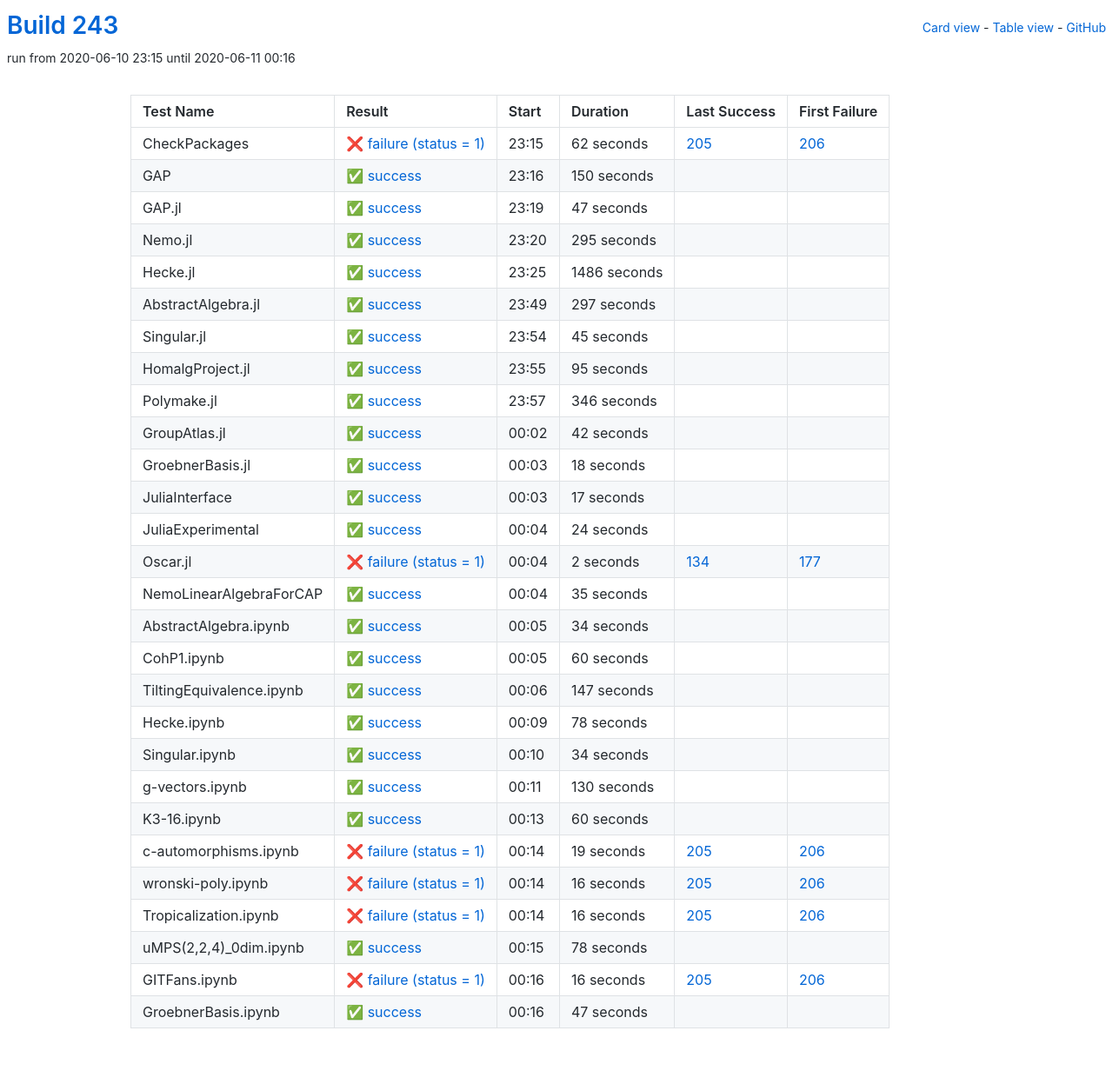
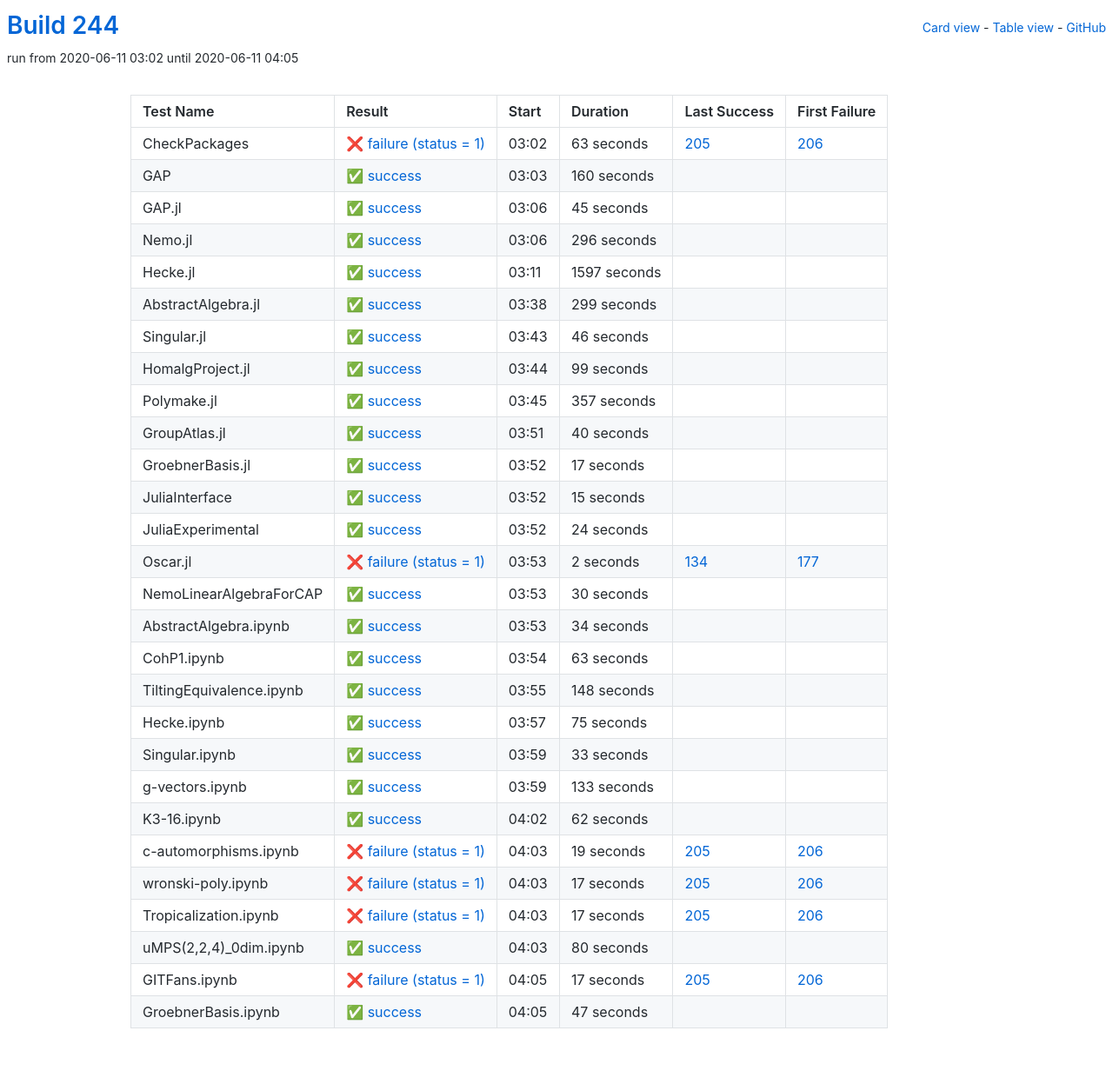
Before and after one commit to oscar-system/oscar-ci-status-stable, a Jekyll site: the page built from table.html, in a window 1280 px wide. Shown: the whole page at 87% size. Built offline with Jekyll 4.4.1, drawn with Linux system fonts in a browser that asks for light colours.

Commit message:
Build #244

```diff
--- a/_data/ci.yml
+++ b/_data/ci.yml
@@ -1,6 +1,6 @@
 ---
-build: 243
-build_url: https://oscarci.mathematik.uni-kl.de/job/oscar-stable/243/
+build: 244
+build_url: https://oscarci.mathematik.uni-kl.de/job/oscar-stable/244/
 job: oscar-stable
 organization: oscar-system
 repo: oscar-ci-status-stable
@@ -8,80 +8,32 @@ repourl: https://github.com/oscar-system/oscar-ci-status-stable
 tests:
 - name: CheckPackages
   id: checkpackages
-  log: https://oscarci.mathematik.uni-kl.de/job/oscar-stable/243/artifact/logs/build-243/CheckPackages.log
-  start: 2020-06-10 23:15
+  log: https://oscarci.mathematik.uni-kl.de/job/oscar-stable/244/artifact/logs/build-244/CheckPackages.log
+  start: 2020-06-11 03:02
   success: false
   exitcode: 1
   status: failure
-  duration: 62
+  duration: 63
   last_success: 205
   last_success_url: https://oscarci.mathematik.uni-kl.de/job/oscar-stable/205/
   first_failure: 206
   first_failure_url: https://oscarci.mathematik.uni-kl.de/job/oscar-stable/206/
 - name: GAP
   id: gap
-  log: https://oscarci.mathematik.uni-kl.de/job/oscar-stable/243/artifact/logs/build-243/GAP.log
-  start: 2020-06-10 23:16
+  log: https://oscarci.mathematik.uni-kl.de/job/oscar-stable/244/artifact/logs/build-244/GAP.log
+  start: 2020-06-11 03:03
   success: true
   exitcode: 0
   status: success
-  duration: 150
+  duration: 160
   last_success: false
   last_success_url:
   first_failure: false
   first_failure_url:
 - name: GAP.jl
   id: gap-jl
-  log: https://oscarci.mathematik.uni-kl.de/job/oscar-stable/243/artifact/logs/build-243/GAP.jl.log
-  start: 2020-06-10 23:19
-  success: true
-  exitcode: 0
-  status: success
-  duration: 47
-  last_success: false
-  last_success_url:
-  first_failure: false
-  first_failure_url:
-- name: Nemo.jl
-  id: nemo-jl
-  log: https://oscarci.mathematik.uni-kl.de/job/oscar-stable/243/artifact/logs/build-243/Nemo.jl.log
-  start: 2020-06-10 23:20
-  success: true
-  exitcode: 0
-  status: success
-  duration: 295
-  last_success: false
-  last_success_url:
-  first_failure: false
-  first_failure_url:
-- name: Hecke.jl
-  id: hecke-jl
-  log: https://oscarci.mathematik.uni-kl.de/job/oscar-stable/243/artifact/logs/build-243/Hecke.jl.log
-  start: 2020-06-10 23:25
-  success: true
-  exitcode: 0
-  status: success
-  duration: 1486
-  last_success: false
-  last_success_url:
-  first_failure: false
-  first_failure_url:
-- name: AbstractAlgebra.jl
-  id: abstractalgebra-jl
-  log: https://oscarci.mathematik.uni-kl.de/job/oscar-stable/243/artifact/logs/build-243/AbstractAlgebra.jl.log
-  start: 2020-06-10 23:49
-  success: true
-  exitcode: 0
-  status: success
-  duration: 297
-  last_success: false
-  last_success_url:
-  first_failure: false
-  first_failure_url:
-- name: Singular.jl
-  id: singular-jl
-  log: https://oscarci.mathematik.uni-kl.de/job/oscar-stable/243/artifact/logs/build-243/Singular.jl.log
-  start: 2020-06-10 23:54
+  log: https://oscarci.mathematik.uni-kl.de/job/oscar-stable/244/artifact/logs/build-244/GAP.jl.log
+  start: 2020-06-11 03:06
   success: true
   exitcode: 0
   status: success
@@ -90,58 +42,94 @@ tests:
   last_success_url:
   first_failure: false
   first_failure_url:
-- name: HomalgProject.jl
-  id: homalgproject-jl
-  log: https://oscarci.mathematik.uni-kl.de/job/oscar-stable/243/artifact/logs/build-243/HomalgProject.jl.log
-  start: 2020-06-10 23:55
+- name: Nemo.jl
+  id: nemo-jl
+  log: https://oscarci.mathematik.uni-kl.de/job/oscar-stable/244/artifact/logs/build-244/Nemo.jl.log
+  start: 2020-06-11 03:06
   success: true
   exitcode: 0
   status: success
-  duration: 95
+  duration: 296
+  last_success: false
+  last_success_url:
+  first_failure: false
+  first_failure_url:
+- name: Hecke.jl
+  id: hecke-jl
+  log: https://oscarci.mathematik.uni-kl.de/job/oscar-stable/244/artifact/logs/build-244/Hecke.jl.log
+  start: 2020-06-11 03:11
+  success: true
+  exitcode: 0
+  status: success
+  duration: 1597
+  last_success: false
+  last_success_url:
+  first_failure: false
+  first_failure_url:
+- name: AbstractAlgebra.jl
+  id: abstractalgebra-jl
+  log: https://oscarci.mathematik.uni-kl.de/job/oscar-stable/244/artifact/logs/build-244/AbstractAlgebra.jl.log
+  start: 2020-06-11 03:38
+  success: true
+  exitcode: 0
+  status: success
+  duration: 299
+  last_success: false
+  last_success_url:
+  first_failure: false
+  first_failure_url:
+- name: Singular.jl
+  id: singular-jl
+  log: https://oscarci.mathematik.uni-kl.de/job/oscar-stable/244/artifact/logs/build-244/Singular.jl.log
+  start: 2020-06-11 03:43
+  success: true
+  exitcode: 0
+  status: success
+  duration: 46
+  last_success: false
+  last_success_url:
+  first_failure: false
+  first_failure_url:
+- name: HomalgProject.jl
+  id: homalgproject-jl
+  log: https://oscarci.mathematik.uni-kl.de/job/oscar-stable/244/artifact/logs/build-244/HomalgProject.jl.log
+  start: 2020-06-11 03:44
+  success: true
+  exitcode: 0
+  status: success
+  duration: 99
   last_success: false
   last_success_url:
   first_failure: false
   first_failure_url:
 - name: Polymake.jl
   id: polymake-jl
-  log: https://oscarci.mathematik.uni-kl.de/job/oscar-stable/243/artifact/logs/build-243/Polymake.jl.log
-  start: 2020-06-10 23:57
+  log: https://oscarci.mathematik.uni-kl.de/job/oscar-stable/244/artifact/logs/build-244/Polymake.jl.log
+  start: 2020-06-11 03:45
   success: true
   exitcode: 0
   status: success
-  duration: 346
+  duration: 357
   last_success: false
   last_success_url:
   first_failure: false
   first_failure_url:
 - name: GroupAtlas.jl
   id: groupatlas-jl
-  log: https://oscarci.mathematik.uni-kl.de/job/oscar-stable/243/artifact/logs/build-243/GroupAtlas.jl.log
-  start: 2020-06-11 00:02
+  log: https://oscarci.mathematik.uni-kl.de/job/oscar-stable/244/artifact/logs/build-244/GroupAtlas.jl.log
+  start: 2020-06-11 03:51
   success: true
   exitcode: 0
   status: success
-  duration: 42
+  duration: 40
   last_success: false
   last_success_url:
   first_failure: false
   first_failure_url:
 - name: GroebnerBasis.jl
   id: groebnerbasis-jl
-  log: https://oscarci.mathematik.uni-kl.de/job/oscar-stable/243/artifact/logs/build-243/GroebnerBasis.jl.log
-  start: 2020-06-11 00:03
-  success: true
-  exitcode: 0
-  status: success
-  duration: 18
-  last_success: false
-  last_success_url:
-  first_failure: false
-  first_failure_url:
-- name: JuliaInterface
-  id: juliainterface
-  log: https://oscarci.mathematik.uni-kl.de/job/oscar-stable/243/artifact/logs/build-243/JuliaInterface.log
-  start: 2020-06-11 00:03
+  log: https://oscarci.mathematik.uni-kl.de/job/oscar-stable/244/artifact/logs/build-244/GroebnerBasis.jl.log
+  start: 2020-06-11 03:52
   success: true
   exitcode: 0
   status: success
@@ -150,10 +138,22 @@ tests:
   last_success_url:
   first_failure: false
   first_failure_url:
+- name: JuliaInterface
+  id: juliainterface
+  log: https://oscarci.mathematik.uni-kl.de/job/oscar-stable/244/artifact/logs/build-244/JuliaInterface.log
+  start: 2020-06-11 03:52
+  success: true
+  exitcode: 0
+  status: success
+  duration: 15
+  last_success: false
+  last_success_url:
+  first_failure: false
+  first_failure_url:
 - name: JuliaExperimental
   id: juliaexperimental
-  log: https://oscarci.mathematik.uni-kl.de/job/oscar-stable/243/artifact/logs/build-243/JuliaExperimental.log
-  start: 2020-06-11 00:04
+  log: https://oscarci.mathematik.uni-kl.de/job/oscar-stable/244/artifact/logs/build-244/JuliaExperimental.log
+  start: 2020-06-11 03:52
   success: true
   exitcode: 0
   status: success
@@ -164,8 +164,8 @@ tests:
   first_failure_url:
 - name: Oscar.jl
   id: oscar-jl
-  log: https://oscarci.mathematik.uni-kl.de/job/oscar-stable/243/artifact/logs/build-243/Oscar.jl.log
-  start: 2020-06-11 00:04
+  log: https://oscarci.mathematik.uni-kl.de/job/oscar-stable/244/artifact/logs/build-244/Oscar.jl.log
+  start: 2020-06-11 03:53
   success: false
   exitcode: 1
   status: failure
@@ -176,20 +176,20 @@ tests:
   first_failure_url: https://oscarci.mathematik.uni-kl.de/job/oscar-stable/177/
 - name: NemoLinearAlgebraForCAP
   id: nemolinearalgebraforcap
-  log: https://oscarci.mathematik.uni-kl.de/job/oscar-stable/243/artifact/logs/build-243/NemoLinearAlgebraForCAP.log
-  start: 2020-06-11 00:04
+  log: https://oscarci.mathematik.uni-kl.de/job/oscar-stable/244/artifact/logs/build-244/NemoLinearAlgebraForCAP.log
+  start: 2020-06-11 03:53
   success: true
   exitcode: 0
   status: success
-  duration: 35
+  duration: 30
   last_success: false
   last_success_url:
   first_failure: false
   first_failure_url:
 - name: AbstractAlgebra.ipynb
   id: abstractalgebra-ipynb
-  log: https://oscarci.mathematik.uni-kl.de/job/oscar-stable/243/artifact/logs/build-243/AbstractAlgebra.ipynb.log
-  start: 2020-06-11 00:05
+  log: https://oscarci.mathematik.uni-kl.de/job/oscar-stable/244/artifact/logs/build-244/AbstractAlgebra.ipynb.log
+  start: 2020-06-11 03:53
   success: true
   exitcode: 0
   status: success
@@ -200,80 +200,80 @@ tests:
   first_failure_url:
 - name: CohP1.ipynb
   id: cohp1-ipynb
-  log: https://oscarci.mathematik.uni-kl.de/job/oscar-stable/243/artifact/logs/build-243/CohP1.ipynb.log
-  start: 2020-06-11 00:05
+  log: https://oscarci.mathematik.uni-kl.de/job/oscar-stable/244/artifact/logs/build-244/CohP1.ipynb.log
+  start: 2020-06-11 03:54
   success: true
   exitcode: 0
   status: success
-  duration: 60
+  duration: 63
   last_success: false
   last_success_url:
   first_failure: false
   first_failure_url:
 - name: TiltingEquivalence.ipynb
   id: tiltingequivalence-ipynb
-  log: https://oscarci.mathematik.uni-kl.de/job/oscar-stable/243/artifact/logs/build-243/TiltingEquivalence.ipynb.log
-  start: 2020-06-11 00:06
+  log: https://oscarci.mathematik.uni-kl.de/job/oscar-stable/244/artifact/logs/build-244/TiltingEquivalence.ipynb.log
+  start: 2020-06-11 03:55
   success: true
   exitcode: 0
   status: success
-  duration: 147
+  duration: 148
   last_success: false
   last_success_url:
   first_failure: false
   first_failure_url:
 - name: Hecke.ipynb
   id: hecke-ipynb
-  log: https://oscarci.mathematik.uni-kl.de/job/oscar-stable/243/artifact/logs/build-243/Hecke.ipynb.log
-  start: 2020-06-11 00:09
+  log: https://oscarci.mathematik.uni-kl.de/job/oscar-stable/244/artifact/logs/build-244/Hecke.ipynb.log
+  start: 2020-06-11 03:57
   success: true
   exitcode: 0
   status: success
-  duration: 78
+  duration: 75
   last_success: false
   last_success_url:
   first_failure: false
   first_failure_url:
 - name: Singular.ipynb
   id: singular-ipynb
-  log: https://oscarci.mathematik.uni-kl.de/job/oscar-stable/243/artifact/logs/build-243/Singular.ipynb.log
-  start: 2020-06-11 00:10
+  log: https://oscarci.mathematik.uni-kl.de/job/oscar-stable/244/artifact/logs/build-244/Singular.ipynb.log
+  start: 2020-06-11 03:59
   success: true
   exitcode: 0
   status: success
-  duration: 34
+  duration: 33
   last_success: false
   last_success_url:
   first_failure: false
   first_failure_url:
 - name: g-vectors.ipynb
   id: g-vectors-ipynb
-  log: https://oscarci.mathematik.uni-kl.de/job/oscar-stable/243/artifact/logs/build-243/g-vectors.ipynb.log
-  start: 2020-06-11 00:11
+  log: https://oscarci.mathematik.uni-kl.de/job/oscar-stable/244/artifact/logs/build-244/g-vectors.ipynb.log
+  start: 2020-06-11 03:59
   success: true
   exitcode: 0
   status: success
-  duration: 130
+  duration: 133
   last_success: false
   last_success_url:
   first_failure: false
   first_failure_url:
 - name: K3-16.ipynb
   id: k3-16-ipynb
-  log: https://oscarci.mathematik.uni-kl.de/job/oscar-stable/243/artifact/logs/build-243/K3-16.ipynb.log
-  start: 2020-06-11 00:13
+  log: https://oscarci.mathematik.uni-kl.de/job/oscar-stable/244/artifact/logs/build-244/K3-16.ipynb.log
+  start: 2020-06-11 04:02
   success: true
   exitcode: 0
   status: success
-  duration: 60
+  duration: 62
   last_success: false
   last_success_url:
   first_failure: false
   first_failure_url:
 - name: c-automorphisms.ipynb
   id: c-automorphisms-ipynb
-  log: https://oscarci.mathematik.uni-kl.de/job/oscar-stable/243/artifact/logs/build-243/c-automorphisms.ipynb.log
-  start: 2020-06-11 00:14
+  log: https://oscarci.mathematik.uni-kl.de/job/oscar-stable/244/artifact/logs/build-244/c-automorphisms.ipynb.log
+  start: 2020-06-11 04:03
   success: false
   exitcode: 1
   status: failure
@@ -284,56 +284,56 @@ tests:
   first_failure_url: https://oscarci.mathematik.uni-kl.de/job/oscar-stable/206/
 - name: wronski-poly.ipynb
   id: wronski-poly-ipynb
-  log: https://oscarci.mathematik.uni-kl.de/job/oscar-stable/243/artifact/logs/build-243/wronski-poly.ipynb.log
-  start: 2020-06-11 00:14
+  log: https://oscarci.mathematik.uni-kl.de/job/oscar-stable/244/artifact/logs/build-244/wronski-poly.ipynb.log
+  start: 2020-06-11 04:03
   success: false
   exitcode: 1
   status: failure
-  duration: 16
+  duration: 17
   last_success: 205
   last_success_url: https://oscarci.mathematik.uni-kl.de/job/oscar-stable/205/
   first_failure: 206
   first_failure_url: https://oscarci.mathematik.uni-kl.de/job/oscar-stable/206/
 - name: Tropicalization.ipynb
   id: tropicalization-ipynb
-  log: https://oscarci.mathematik.uni-kl.de/job/oscar-stable/243/artifact/logs/build-243/Tropicalization.ipynb.log
-  start: 2020-06-11 00:14
+  log: https://oscarci.mathematik.uni-kl.de/job/oscar-stable/244/artifact/logs/build-244/Tropicalization.ipynb.log
+  start: 2020-06-11 04:03
   success: false
   exitcode: 1
   status: failure
-  duration: 16
+  duration: 17
   last_success: 205
   last_success_url: https://oscarci.mathematik.uni-kl.de/job/oscar-stable/205/
   first_failure: 206
   first_failure_url: https://oscarci.mathematik.uni-kl.de/job/oscar-stable/206/
 - name: uMPS(2,2,4)_0dim.ipynb
   id: umps-2-2-4-0dim-ipynb
-  log: https://oscarci.mathematik.uni-kl.de/job/oscar-stable/243/artifact/logs/build-243/uMPS-2-2-4-_0dim.ipynb.log
-  start: 2020-06-11 00:15
+  log: https://oscarci.mathematik.uni-kl.de/job/oscar-stable/244/artifact/logs/build-244/uMPS-2-2-4-_0dim.ipynb.log
+  start: 2020-06-11 04:03
   success: true
   exitcode: 0
   status: success
-  duration: 78
+  duration: 80
   last_success: false
   last_success_url:
   first_failure: false
   first_failure_url:
 - name: GITFans.ipynb
   id: gitfans-ipynb
-  log: https://oscarci.mathematik.uni-kl.de/job/oscar-stable/243/artifact/logs/build-243/GITFans.ipynb.log
-  start: 2020-06-11 00:16
+  log: https://oscarci.mathematik.uni-kl.de/job/oscar-stable/244/artifact/logs/build-244/GITFans.ipynb.log
+  start: 2020-06-11 04:05
   success: false
   exitcode: 1
   status: failure
-  duration: 16
+  duration: 17
   last_success: 205
   last_success_url: https://oscarci.mathematik.uni-kl.de/job/oscar-stable/205/
   first_failure: 206
   first_failure_url: https://oscarci.mathematik.uni-kl.de/job/oscar-stable/206/
 - name: GroebnerBasis.ipynb
   id: groebnerbasis-ipynb
-  log: https://oscarci.mathematik.uni-kl.de/job/oscar-stable/243/artifact/logs/build-243/GroebnerBasis.ipynb.log
-  start: 2020-06-11 00:16
+  log: https://oscarci.mathematik.uni-kl.de/job/oscar-stable/244/artifact/logs/build-244/GroebnerBasis.ipynb.log
+  start: 2020-06-11 04:05
   success: true
   exitcode: 0
   status: success
```
Also changed, not shown: README.md.
